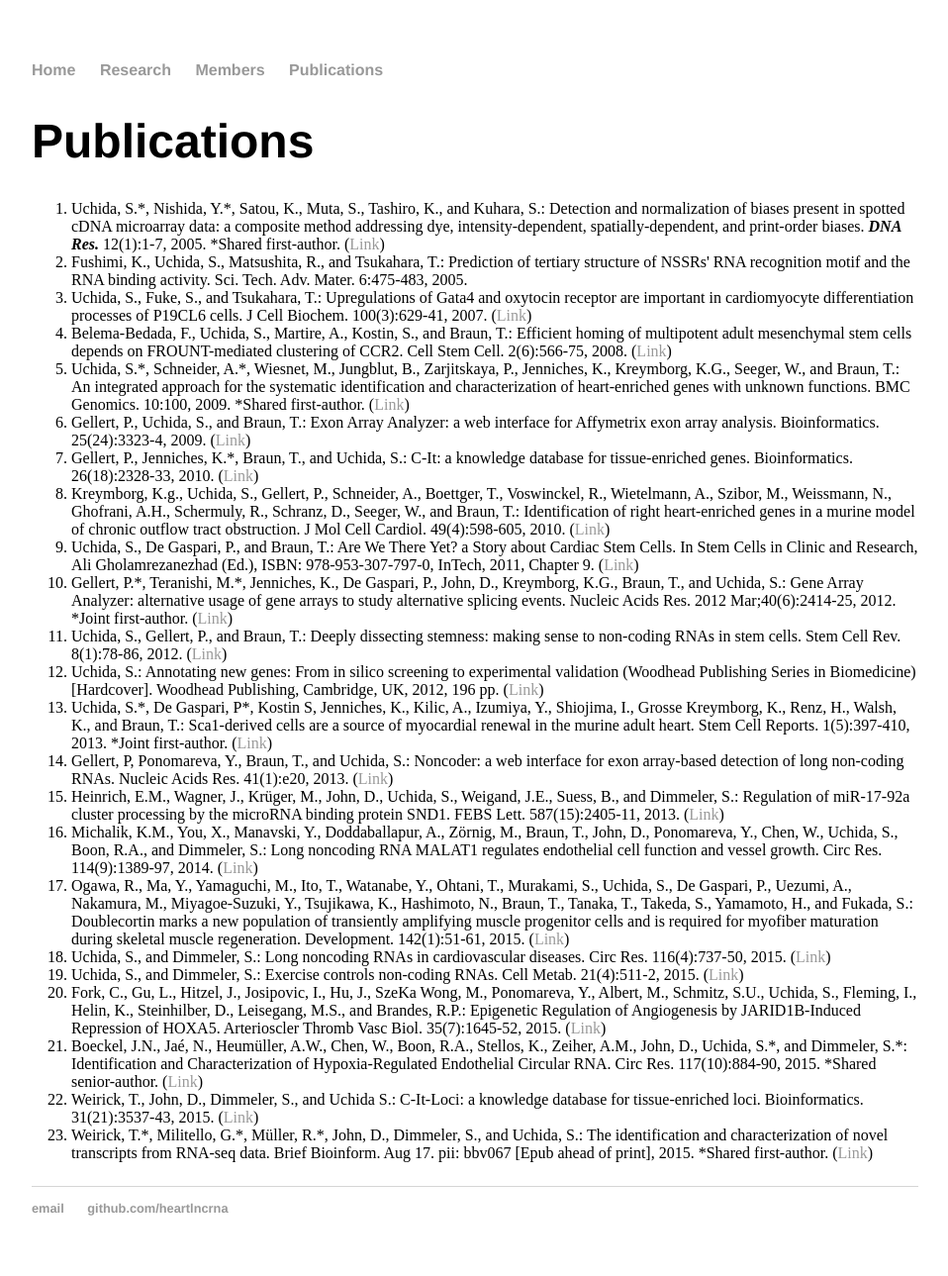
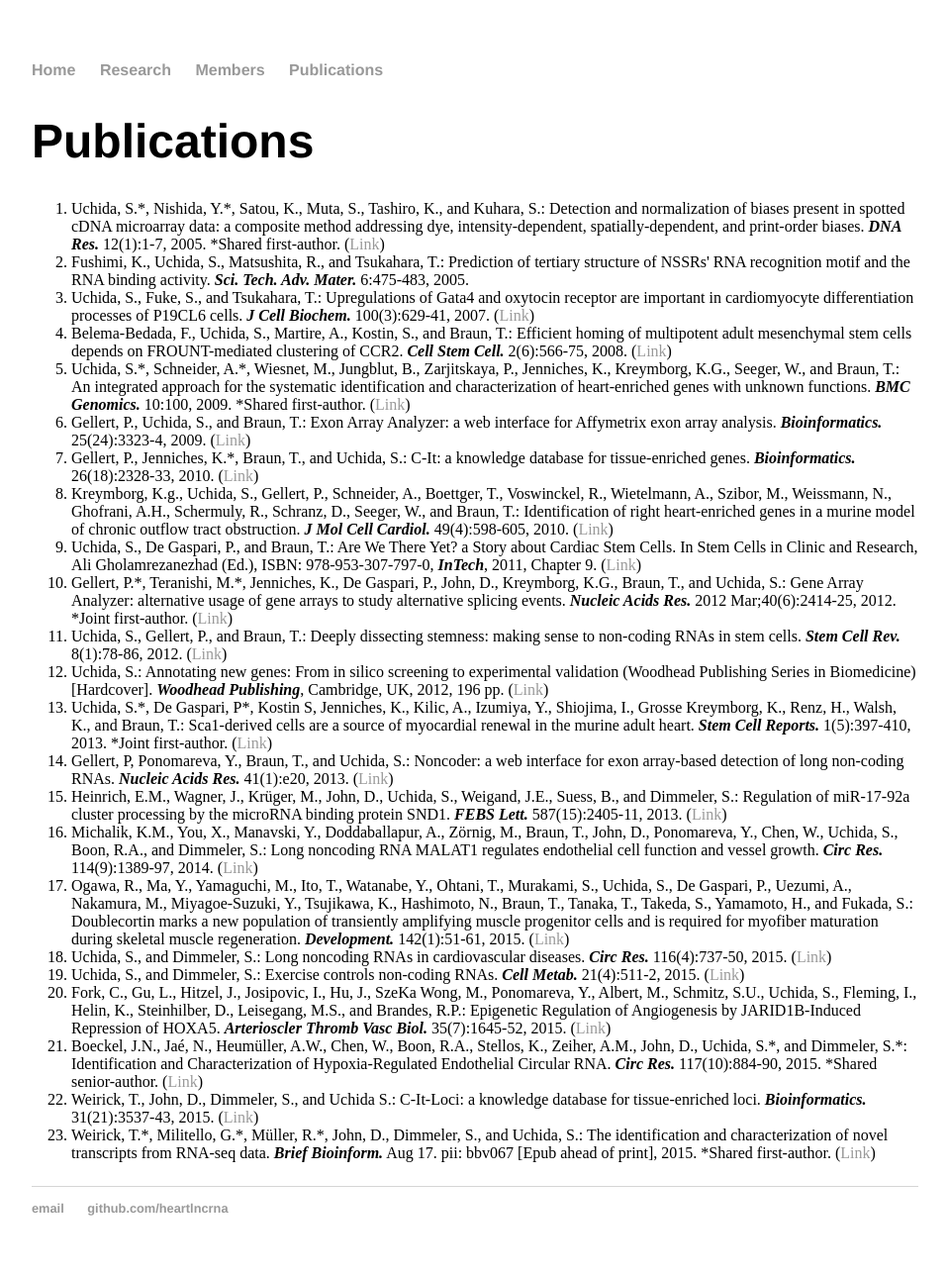
Before and after one commit to heartlncrna/heartlncrna.github.io, a Jekyll site: the page publications/pub_list.html, which Jekyll copies as it is, in a window 1280 px wide. Shown: the whole page at 99% size, without its empty margins (160-1118 px from the left). Built offline with Jekyll 4.4.1, drawn with Linux system fonts in a browser that asks for light colours.

Commit message:
Update pub_list.html

```diff
--- a/publications/pub_list.html
+++ b/publications/pub_list.html
@@ -27,28 +27,28 @@
 			<p class="Normal">
 			<ol>
 				<li>Uchida, S.*, Nishida, Y.*, Satou, K., Muta, S., Tashiro, K., and Kuhara, S.: Detection and normalization of biases present in spotted cDNA microarray data: a composite method addressing dye, intensity-dependent, spatially-dependent, and print-order biases. <b><i>DNA Res.</i></b> 12(1):1-7, 2005. *Shared first-author. (<a href="http://dnaresearch.oxfordjournals.org/content/12/1/1.long"><span class="ptHyperlink">Link</span></a>)</li>
-				<li>Fushimi, K., Uchida, S., Matsushita, R., and Tsukahara, T.: Prediction of tertiary structure of NSSRs' RNA recognition motif and the RNA binding activity. Sci. Tech. Adv. Mater. 6:475-483, 2005.</li>
-				<li>Uchida, S., Fuke, S., and Tsukahara, T.: Upregulations of Gata4 and oxytocin receptor are important in cardiomyocyte differentiation processes of P19CL6 cells. J Cell Biochem. 100(3):629-41, 2007. (<a href="http://onlinelibrary.wiley.com/doi/10.1002/jcb.21094/abstract?systemMessage=Wiley+Online+Library+will+have+be+unavailable+on+Saturday+5th+December+from+10:00-14:00+GMT+/+05:00-09:00+EST+/+18:00-22:00+SGT+for+essential+maintenance.+Apologies+for+the+inconvenience."><span class="ptHyperlink">Link</span></a>)</li>
-				<li>Belema-Bedada, F., Uchida, S., Martire, A., Kostin, S., and Braun, T.: Efficient homing of multipotent adult mesenchymal stem cells depends on FROUNT-mediated clustering of CCR2. Cell Stem Cell. 2(6):566-75, 2008. (<a href="http://www.sciencedirect.com/science/article/pii/S193459090800115X"><span class="ptHyperlink">Link</span></a>)</li>
-				<li>Uchida, S.*, Schneider, A.*, Wiesnet, M., Jungblut, B., Zarjitskaya, P., Jenniches, K., Kreymborg, K.G., Seeger, W., and Braun, T.: An integrated approach for the systematic identification and characterization of heart-enriched genes with unknown functions. BMC Genomics. 10:100, 2009. *Shared first-author. (<a href="http://www.biomedcentral.com/1471-2164/10/100"><span class="ptHyperlink">Link</span></a>)</li>
-				<li>Gellert, P., Uchida, S., and Braun, T.: Exon Array Analyzer: a web interface for Affymetrix exon array analysis. Bioinformatics. 25(24):3323-4, 2009. (<a href="http://bioinformatics.oxfordjournals.org/content/25/24/3323.long"><span class="ptHyperlink">Link</span></a>)</li>
-				<li>Gellert, P., Jenniches, K.*, Braun, T., and Uchida, S.: C-It: a knowledge database for tissue-enriched genes. Bioinformatics. 26(18):2328-33, 2010. (<a href="http://bioinformatics.oxfordjournals.org/content/26/18/2328.long"><span class="ptHyperlink">Link</span></a>)</li>
-				<li>Kreymborg, K.g., Uchida, S., Gellert, P., Schneider, A., Boettger, T., Voswinckel, R., Wietelmann, A., Szibor, M., Weissmann, N., Ghofrani, A.H., Schermuly, R., Schranz, D., Seeger, W., and Braun, T.: Identification of right heart-enriched genes in a murine model of chronic outflow tract obstruction. J Mol Cell Cardiol. 49(4):598-605, 2010. (<a href="http://www.sciencedirect.com/science/article/pii/S0022282810002798"><span class="ptHyperlink">Link</span></a>)</li>
-				<li>Uchida, S., De Gaspari, P., and Braun, T.: Are We There Yet? a Story about Cardiac Stem Cells. In Stem Cells in Clinic and Research, Ali Gholamrezanezhad (Ed.), ISBN: 978-953-307-797-0, InTech, 2011, Chapter 9. (<a href="http://www.intechopen.com/books/howtoreference/stem-cells-in-clinic-and-research/are-we-there-yet-a-story-about-cardiac-stem-cells"><span class="ptHyperlink">Link</span></a>)</li>
-				<li>Gellert, P.*, Teranishi, M.*, Jenniches, K., De Gaspari, P., John, D., Kreymborg, K.G., Braun, T., and Uchida, S.: Gene Array Analyzer: alternative usage of gene arrays to study alternative splicing events. Nucleic Acids Res. 2012 Mar;40(6):2414-25, 2012. *Joint first-author. (<a href="http://nar.oxfordjournals.org/content/40/6/2414.long"><span class="ptHyperlink">Link</span></a>)</li>
-				<li>Uchida, S., Gellert, P., and Braun, T.: Deeply dissecting stemness: making sense to non-coding RNAs in stem cells. Stem Cell Rev. 8(1):78-86, 2012. (<a href="http://link.springer.com/article/10.1007%2Fs12015-011-9294-y"><span class="ptHyperlink">Link</span></a>)</li>
-				<li>Uchida, S.: Annotating new genes: From in silico screening to experimental validation (Woodhead Publishing Series in Biomedicine) [Hardcover]. Woodhead Publishing, Cambridge, UK, 2012, 196 pp. (<a href="http://store.elsevier.com/Annotating-New-Genes/Shizuka-Uchida/isbn-9781908818126/"><span class="ptHyperlink">Link</span></a>)</li>
-				<li>Uchida, S.*, De Gaspari, P*, Kostin S, Jenniches, K., Kilic, A., Izumiya, Y., Shiojima, I., Grosse Kreymborg, K., Renz, H., Walsh, K., and Braun, T.: Sca1-derived cells are a source of myocardial renewal in the murine adult heart. Stem Cell Reports. 1(5):397-410, 2013. *Joint first-author. (<a href="http://www.sciencedirect.com/science/article/pii/S221367111300091X"><span class="ptHyperlink">Link</span></a>)</li>
-				<li>Gellert, P, Ponomareva, Y., Braun, T., and Uchida, S.: Noncoder: a web interface for exon array-based detection of long non-coding RNAs. Nucleic Acids Res. 41(1):e20, 2013. (<a href="http://nar.oxfordjournals.org/content/41/1/e20.long"><span class="ptHyperlink">Link</span></a>)</li>
-				<li>Heinrich, E.M., Wagner, J., Krüger, M., John, D., Uchida, S., Weigand, J.E., Suess, B., and Dimmeler, S.: Regulation of miR-17-92a cluster processing by the microRNA binding protein SND1. FEBS Lett. 587(15):2405-11, 2013. (<a href="http://www.sciencedirect.com/science/article/pii/S0014579313004547"><span class="ptHyperlink">Link</span></a>)</li>
-				<li>Michalik, K.M., You, X., Manavski, Y., Doddaballapur, A., Zörnig, M., Braun, T., John, D., Ponomareva, Y., Chen, W., Uchida, S., Boon, R.A., and Dimmeler, S.: Long noncoding RNA MALAT1 regulates endothelial cell function and vessel growth. Circ Res. 114(9):1389-97, 2014. (<a href="http://circres.ahajournals.org/content/114/9/1389.long"><span class="ptHyperlink">Link</span></a>)</li>
-				<li>Ogawa, R., Ma, Y., Yamaguchi, M., Ito, T., Watanabe, Y., Ohtani, T., Murakami, S., Uchida, S., De Gaspari, P., Uezumi, A., Nakamura, M., Miyagoe-Suzuki, Y., Tsujikawa, K., Hashimoto, N., Braun, T., Tanaka, T., Takeda, S., Yamamoto, H., and Fukada, S.: Doublecortin marks a new population of transiently amplifying muscle progenitor cells and is required for myofiber maturation during skeletal muscle regeneration. Development. 142(1):51-61, 2015. (<a href="http://dev.biologists.org/content/142/1/51.long"><span class="ptHyperlink">Link</span></a>)</li>
-				<li>Uchida, S., and Dimmeler, S.: Long noncoding RNAs in cardiovascular diseases. Circ Res. 116(4):737-50, 2015. (<a href="http://circres.ahajournals.org/content/116/4/737.long"><span class="ptHyperlink">Link</span></a>)</li>
-				<li>Uchida, S., and Dimmeler, S.: Exercise controls non-coding RNAs. Cell Metab. 21(4):511-2, 2015. (<a href="http://www.sciencedirect.com/science/article/pii/S1550413115001175"><span class="ptHyperlink">Link</span></a>)</li>
-				<li>Fork, C., Gu, L., Hitzel, J., Josipovic, I., Hu, J., SzeKa Wong, M., Ponomareva, Y., Albert, M., Schmitz, S.U., Uchida, S., Fleming, I., Helin, K., Steinhilber, D., Leisegang, M.S., and Brandes, R.P.: Epigenetic Regulation of Angiogenesis by JARID1B-Induced Repression of HOXA5. Arterioscler Thromb Vasc Biol. 35(7):1645-52, 2015. (<a href="http://atvb.ahajournals.org/content/35/7/1645.long"><span class="ptHyperlink">Link</span></a>)</li>
-				<li>Boeckel, J.N., Jaé, N., Heumüller, A.W., Chen, W., Boon, R.A., Stellos, K., Zeiher, A.M., John, D., Uchida, S.*, and Dimmeler, S.*: Identification and Characterization of Hypoxia-Regulated Endothelial Circular RNA. Circ Res. 117(10):884-90, 2015. *Shared senior-author. (<a href="http://circres.ahajournals.org/content/117/10/884.long"><span class="ptHyperlink">Link</span></a>)</li>
-				<li>Weirick, T., John, D., Dimmeler, S., and Uchida S.: C-It-Loci: a knowledge database for tissue-enriched loci. Bioinformatics. 31(21):3537-43, 2015. (<a href="http://bioinformatics.oxfordjournals.org/content/31/21/3537.long"><span class="ptHyperlink">Link</span></a>)</li>
-				<li>Weirick, T.*, Militello, G.*, Müller, R.*, John, D., Dimmeler, S., and Uchida, S.: The identification and characterization of novel transcripts from RNA-seq data. Brief Bioinform. Aug 17. pii: bbv067 [Epub ahead of print], 2015. *Shared first-author. (<a href="http://bib.oxfordjournals.org/content/early/2015/08/13/bib.bbv067.long"><span class="ptHyperlink">Link</span></a>)</li>
+				<li>Fushimi, K., Uchida, S., Matsushita, R., and Tsukahara, T.: Prediction of tertiary structure of NSSRs' RNA recognition motif and the RNA binding activity. <b><i>Sci. Tech. Adv. Mater.</i></b> 6:475-483, 2005.</li>
+				<li>Uchida, S., Fuke, S., and Tsukahara, T.: Upregulations of Gata4 and oxytocin receptor are important in cardiomyocyte differentiation processes of P19CL6 cells. <b><i>J Cell Biochem.</i></b> 100(3):629-41, 2007. (<a href="http://onlinelibrary.wiley.com/doi/10.1002/jcb.21094/abstract?systemMessage=Wiley+Online+Library+will+have+be+unavailable+on+Saturday+5th+December+from+10:00-14:00+GMT+/+05:00-09:00+EST+/+18:00-22:00+SGT+for+essential+maintenance.+Apologies+for+the+inconvenience."><span class="ptHyperlink">Link</span></a>)</li>
+				<li>Belema-Bedada, F., Uchida, S., Martire, A., Kostin, S., and Braun, T.: Efficient homing of multipotent adult mesenchymal stem cells depends on FROUNT-mediated clustering of CCR2. <b><i>Cell Stem Cell.</i></b> 2(6):566-75, 2008. (<a href="http://www.sciencedirect.com/science/article/pii/S193459090800115X"><span class="ptHyperlink">Link</span></a>)</li>
+				<li>Uchida, S.*, Schneider, A.*, Wiesnet, M., Jungblut, B., Zarjitskaya, P., Jenniches, K., Kreymborg, K.G., Seeger, W., and Braun, T.: An integrated approach for the systematic identification and characterization of heart-enriched genes with unknown functions. <b><i>BMC Genomics.</i></b> 10:100, 2009. *Shared first-author. (<a href="http://www.biomedcentral.com/1471-2164/10/100"><span class="ptHyperlink">Link</span></a>)</li>
+				<li>Gellert, P., Uchida, S., and Braun, T.: Exon Array Analyzer: a web interface for Affymetrix exon array analysis. <b><i>Bioinformatics.</i></b> 25(24):3323-4, 2009. (<a href="http://bioinformatics.oxfordjournals.org/content/25/24/3323.long"><span class="ptHyperlink">Link</span></a>)</li>
+				<li>Gellert, P., Jenniches, K.*, Braun, T., and Uchida, S.: C-It: a knowledge database for tissue-enriched genes. <b><i>Bioinformatics.</i></b> 26(18):2328-33, 2010. (<a href="http://bioinformatics.oxfordjournals.org/content/26/18/2328.long"><span class="ptHyperlink">Link</span></a>)</li>
+				<li>Kreymborg, K.g., Uchida, S., Gellert, P., Schneider, A., Boettger, T., Voswinckel, R., Wietelmann, A., Szibor, M., Weissmann, N., Ghofrani, A.H., Schermuly, R., Schranz, D., Seeger, W., and Braun, T.: Identification of right heart-enriched genes in a murine model of chronic outflow tract obstruction. <b><i>J Mol Cell Cardiol.</i></b> 49(4):598-605, 2010. (<a href="http://www.sciencedirect.com/science/article/pii/S0022282810002798"><span class="ptHyperlink">Link</span></a>)</li>
+				<li>Uchida, S., De Gaspari, P., and Braun, T.: Are We There Yet? a Story about Cardiac Stem Cells. In Stem Cells in Clinic and Research, Ali Gholamrezanezhad (Ed.), ISBN: 978-953-307-797-0, <b><i>InTech</i></b>, 2011, Chapter 9. (<a href="http://www.intechopen.com/books/howtoreference/stem-cells-in-clinic-and-research/are-we-there-yet-a-story-about-cardiac-stem-cells"><span class="ptHyperlink">Link</span></a>)</li>
+				<li>Gellert, P.*, Teranishi, M.*, Jenniches, K., De Gaspari, P., John, D., Kreymborg, K.G., Braun, T., and Uchida, S.: Gene Array Analyzer: alternative usage of gene arrays to study alternative splicing events. <b><i>Nucleic Acids Res.</i></b> 2012 Mar;40(6):2414-25, 2012. *Joint first-author. (<a href="http://nar.oxfordjournals.org/content/40/6/2414.long"><span class="ptHyperlink">Link</span></a>)</li>
+				<li>Uchida, S., Gellert, P., and Braun, T.: Deeply dissecting stemness: making sense to non-coding RNAs in stem cells. <b><i>Stem Cell Rev.</i></b> 8(1):78-86, 2012. (<a href="http://link.springer.com/article/10.1007%2Fs12015-011-9294-y"><span class="ptHyperlink">Link</span></a>)</li>
+				<li>Uchida, S.: Annotating new genes: From in silico screening to experimental validation (Woodhead Publishing Series in Biomedicine) [Hardcover]. <b><i>Woodhead Publishing</i></b>, Cambridge, UK, 2012, 196 pp. (<a href="http://store.elsevier.com/Annotating-New-Genes/Shizuka-Uchida/isbn-9781908818126/"><span class="ptHyperlink">Link</span></a>)</li>
+				<li>Uchida, S.*, De Gaspari, P*, Kostin S, Jenniches, K., Kilic, A., Izumiya, Y., Shiojima, I., Grosse Kreymborg, K., Renz, H., Walsh, K., and Braun, T.: Sca1-derived cells are a source of myocardial renewal in the murine adult heart. <b><i>Stem Cell Reports.</i></b> 1(5):397-410, 2013. *Joint first-author. (<a href="http://www.sciencedirect.com/science/article/pii/S221367111300091X"><span class="ptHyperlink">Link</span></a>)</li>
+				<li>Gellert, P, Ponomareva, Y., Braun, T., and Uchida, S.: Noncoder: a web interface for exon array-based detection of long non-coding RNAs. <b><i>Nucleic Acids Res.</i></b> 41(1):e20, 2013. (<a href="http://nar.oxfordjournals.org/content/41/1/e20.long"><span class="ptHyperlink">Link</span></a>)</li>
+				<li>Heinrich, E.M., Wagner, J., Krüger, M., John, D., Uchida, S., Weigand, J.E., Suess, B., and Dimmeler, S.: Regulation of miR-17-92a cluster processing by the microRNA binding protein SND1. <b><i>FEBS Lett.</i></b> 587(15):2405-11, 2013. (<a href="http://www.sciencedirect.com/science/article/pii/S0014579313004547"><span class="ptHyperlink">Link</span></a>)</li>
+				<li>Michalik, K.M., You, X., Manavski, Y., Doddaballapur, A., Zörnig, M., Braun, T., John, D., Ponomareva, Y., Chen, W., Uchida, S., Boon, R.A., and Dimmeler, S.: Long noncoding RNA MALAT1 regulates endothelial cell function and vessel growth. <b><i>Circ Res.</i></b> 114(9):1389-97, 2014. (<a href="http://circres.ahajournals.org/content/114/9/1389.long"><span class="ptHyperlink">Link</span></a>)</li>
+				<li>Ogawa, R., Ma, Y., Yamaguchi, M., Ito, T., Watanabe, Y., Ohtani, T., Murakami, S., Uchida, S., De Gaspari, P., Uezumi, A., Nakamura, M., Miyagoe-Suzuki, Y., Tsujikawa, K., Hashimoto, N., Braun, T., Tanaka, T., Takeda, S., Yamamoto, H., and Fukada, S.: Doublecortin marks a new population of transiently amplifying muscle progenitor cells and is required for myofiber maturation during skeletal muscle regeneration. <b><i>Development.</i></b> 142(1):51-61, 2015. (<a href="http://dev.biologists.org/content/142/1/51.long"><span class="ptHyperlink">Link</span></a>)</li>
+				<li>Uchida, S., and Dimmeler, S.: Long noncoding RNAs in cardiovascular diseases. <b><i>Circ Res.</i></b> 116(4):737-50, 2015. (<a href="http://circres.ahajournals.org/content/116/4/737.long"><span class="ptHyperlink">Link</span></a>)</li>
+				<li>Uchida, S., and Dimmeler, S.: Exercise controls non-coding RNAs. <b><i>Cell Metab.</i></b> 21(4):511-2, 2015. (<a href="http://www.sciencedirect.com/science/article/pii/S1550413115001175"><span class="ptHyperlink">Link</span></a>)</li>
+				<li>Fork, C., Gu, L., Hitzel, J., Josipovic, I., Hu, J., SzeKa Wong, M., Ponomareva, Y., Albert, M., Schmitz, S.U., Uchida, S., Fleming, I., Helin, K., Steinhilber, D., Leisegang, M.S., and Brandes, R.P.: Epigenetic Regulation of Angiogenesis by JARID1B-Induced Repression of HOXA5. <b><i>Arterioscler Thromb Vasc Biol.</i></b> 35(7):1645-52, 2015. (<a href="http://atvb.ahajournals.org/content/35/7/1645.long"><span class="ptHyperlink">Link</span></a>)</li>
+				<li>Boeckel, J.N., Jaé, N., Heumüller, A.W., Chen, W., Boon, R.A., Stellos, K., Zeiher, A.M., John, D., Uchida, S.*, and Dimmeler, S.*: Identification and Characterization of Hypoxia-Regulated Endothelial Circular RNA. <b><i>Circ Res.</i></b> 117(10):884-90, 2015. *Shared senior-author. (<a href="http://circres.ahajournals.org/content/117/10/884.long"><span class="ptHyperlink">Link</span></a>)</li>
+				<li>Weirick, T., John, D., Dimmeler, S., and Uchida S.: C-It-Loci: a knowledge database for tissue-enriched loci. <b><i>Bioinformatics.</i></b> 31(21):3537-43, 2015. (<a href="http://bioinformatics.oxfordjournals.org/content/31/21/3537.long"><span class="ptHyperlink">Link</span></a>)</li>
+				<li>Weirick, T.*, Militello, G.*, Müller, R.*, John, D., Dimmeler, S., and Uchida, S.: The identification and characterization of novel transcripts from RNA-seq data. <b><i>Brief Bioinform.</i></b> Aug 17. pii: bbv067 [Epub ahead of print], 2015. *Shared first-author. (<a href="http://bib.oxfordjournals.org/content/early/2015/08/13/bib.bbv067.long"><span class="ptHyperlink">Link</span></a>)</li>
 			</ol>
 			</p>
 </div>
```
